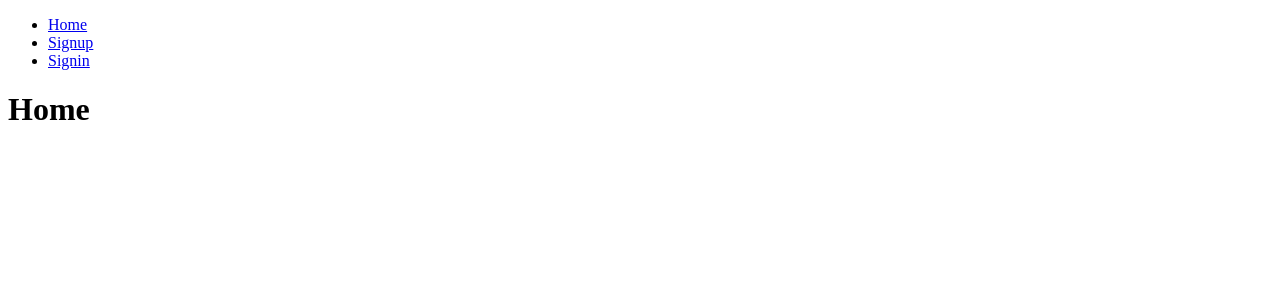
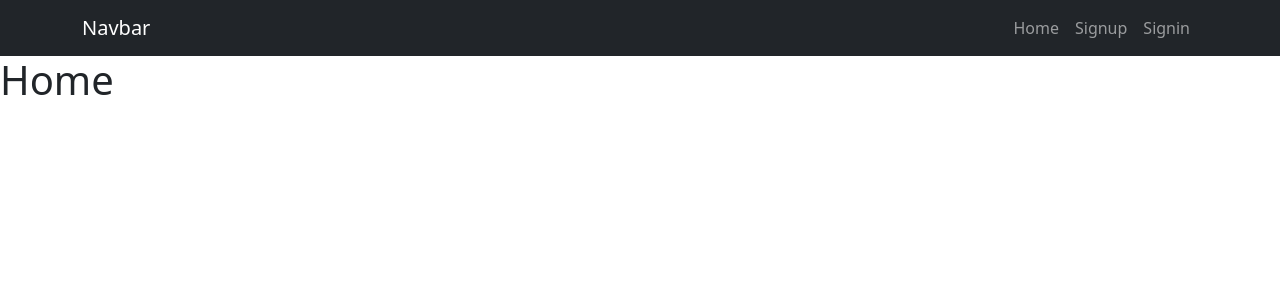
Before and after one commit to DefFoxPy/django-tutorial, a Django app: template django_CRUD/tasks/templates/home.html in a window 1280 px wide. Shown: the top 300 px of the page. Run offline with Django 5.2, Linux system fonts and the light colour scheme; the template is opened without the code that fills it, so the values that code supplies are empty.

Commit message:
feat: cambia el estilo de la parte de navegación

```diff
--- a/django_CRUD/tasks/templates/base.html
+++ b/django_CRUD/tasks/templates/base.html
@@ -4,38 +4,46 @@
 	<meta charset="utf-8">
 	<meta name="viewport" content="width=device-width, initial-scale=1">
 	<title>Django CRUD Application</title>
+	<link rel="stylesheet" type="text/css" href="https://cdn.jsdelivr.net/npm/bootstrap@5.3.5/dist/css/bootstrap.min.css">
 </head>
 <body>
 
-	<nav>
-		<ul>
-			<li>
-				<a href="{% url 'home' %}">Home</a>
+<nav class="navbar navbar-expand-lg bg-dark navbar-dark">
+  <div class="container">
+    <a class="navbar-brand" href="#">Navbar</a>
+    <button class="navbar-toggler" type="button" data-bs-toggle="collapse" data-bs-target="#navbarNav" aria-controls="navbarNav" aria-expanded="false" aria-label="Toggle navigation">
+      <span class="navbar-toggler-icon"></span>
+    </button>
+    <div class="collapse navbar-collapse" id="navbarNav">
+     	<ul class="navbar-nav ms-auto">
+        	<li class="nav-item">
+				<a href="{% url 'home' %} " class="nav-link">Home</a>
 			</li>
 			{% if user.is_authenticated %}
-			<li>
-				<a href="{% url 'tasks' %}">Tasks Peding</a>
+			<li class="nav-item">
+				<a href="{% url 'tasks' %}" class="nav-link">Tasks Peding</a>
 			</li>
-			<li>
-				<a href="{% url 'tasks_completed' %}">Tasks Completed</a>
+			<li class="nav-item">
+				<a href="{% url 'tasks_completed' %}" class="nav-link">Tasks Completed</a>
 			</li>
-			<li>
-				<a href="{% url 'create_task' %}">Create Task</a>
+			<li class="nav-item">
+				<a href="{% url 'create_task' %}" class="nav-link">Create Task</a>
 			</li>
-			<li>
-				<a href="{% url 'logout' %}">Logout</a>
+			<li class="nav-item">
+				<a href="{% url 'logout' %}" class="nav-link">Logout</a>
 			</li>
 			{% else %}
-			<li>
-				<a href="{% url 'signup' %}">Signup</a>
+			<li class="nav-item">
+				<a href="{% url 'signup' %}" class="nav-link">Signup</a>
 			</li>
-			<li>
-				<a href="{% url 'signin' %}">Signin</a>
+			<li class="nav-item">
+				<a href="{% url 'signin' %}" class="nav-link">Signin</a>
 			</li>
 			{% endif %}
-		</ul>
-	</nav>
-
+      </ul>
+    </div>
+  </div>
+</nav>
 	{% block content %}
 	{% endblock %}
 
```
